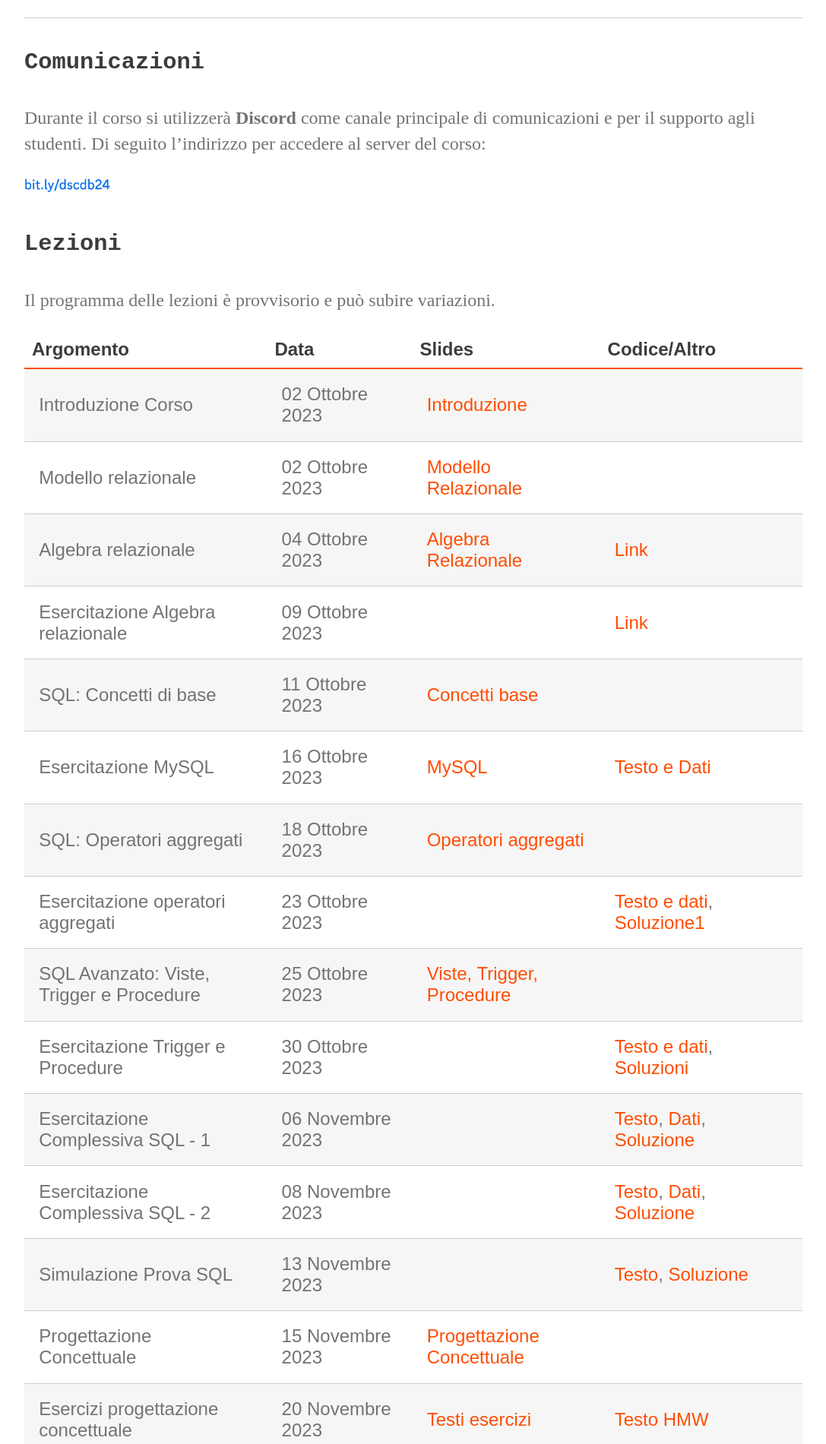
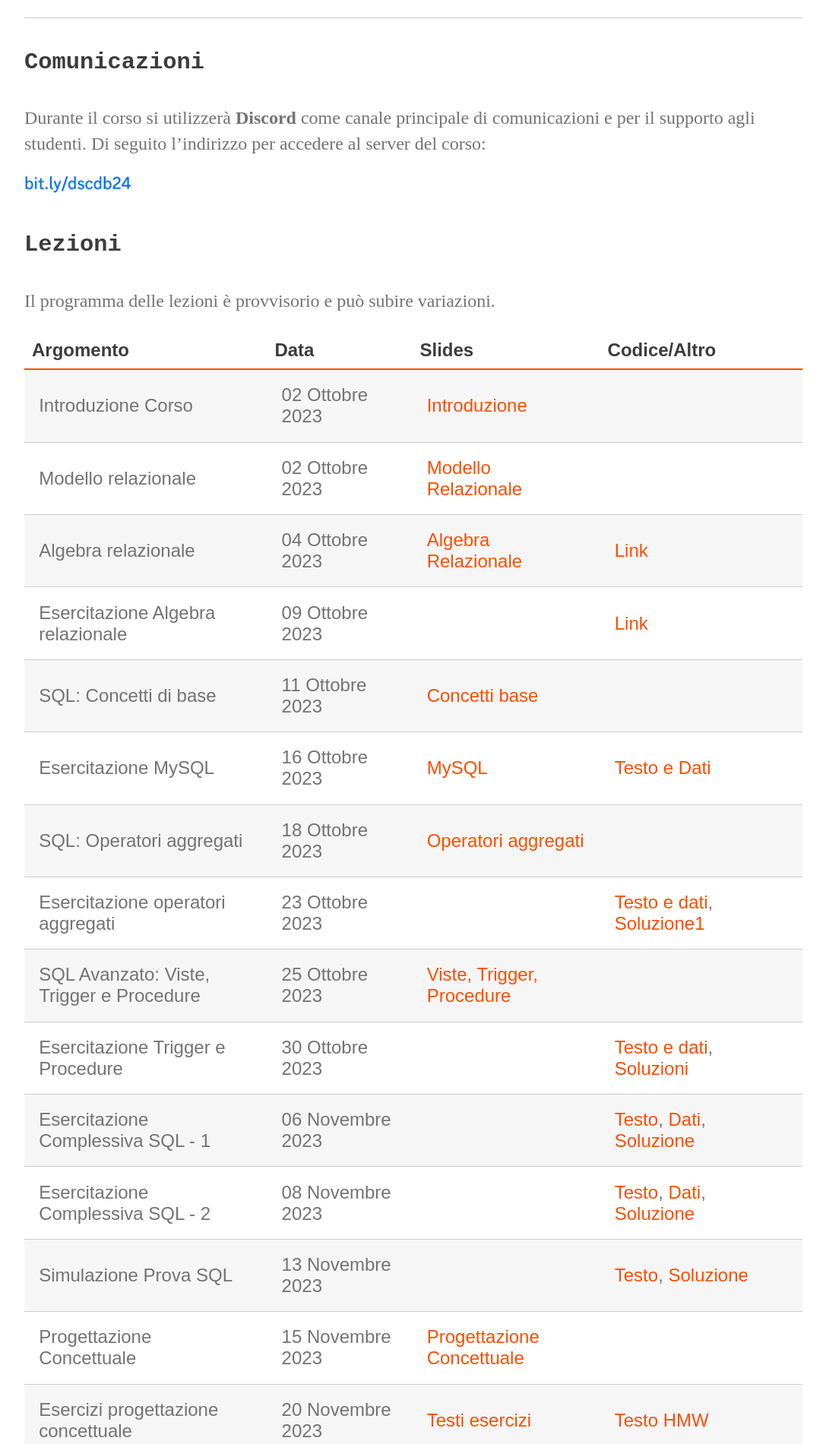
Before and after one commit to perceivelab/db-fo-24, a Jekyll site: the page built from index.md, in a window 1280 px wide. Shown: the part 447-2348 px from the top of the page at 76% size, without its empty margins (96-1183 px from the left). Built offline with Jekyll 4.4.1, drawn with Linux system fonts in a browser that asks for light colours.

Commit message:
Di nuovo

```diff
--- a/index.md
+++ b/index.md
@@ -18,7 +18,7 @@ layout: default
 Durante il corso si utilizzerà **Discord** come canale principale di comunicazioni e per il supporto agli studenti.
 Di seguito l'indirizzo per accedere al server del corso:
 
-<img src='imgs/discord.png' height='20'>
+<img src='imgs/discord.png' height='25'>
 
 #### Lezioni
 
```
